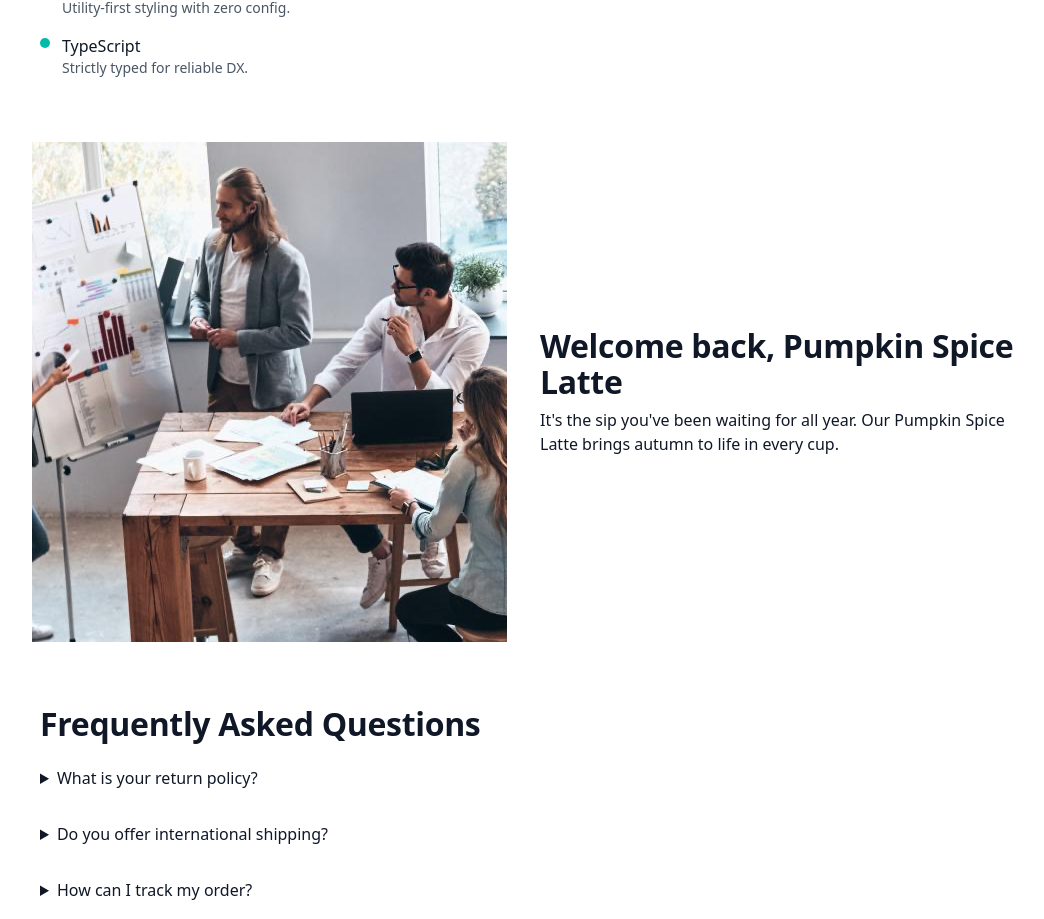
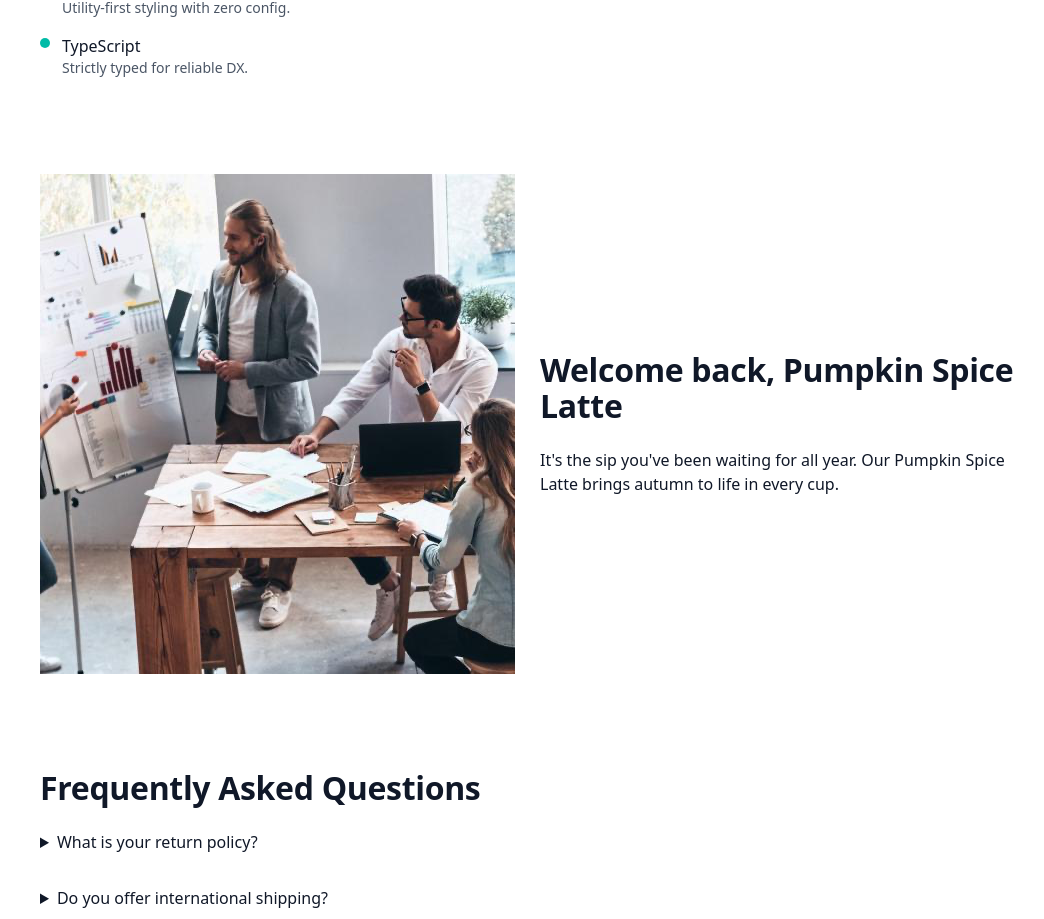
Before and after one commit to galhardj/my-webby, a Next.js app: page / in a window 1280 px wide. Shown: the part 378-1297 px from the top of the page, without its empty margins (112-1156 px from the left). Built offline with nearby package versions, Linux system fonts and the light colour scheme.

Commit message:
Banner css adjustment

```diff
--- a/src/components/common/Banner/Banner.module.css
+++ b/src/components/common/Banner/Banner.module.css
@@ -1,7 +1,6 @@
 .banner_container {
   display: flex;
   gap: 1.5rem;
-  padding: 1rem;
 }
 
 .banner_image img {
@@ -14,6 +13,7 @@
   display: flex;
   flex-direction: column;
   justify-content: center;
+  gap: 1rem;
 }
 
 .banner_flex {
```
